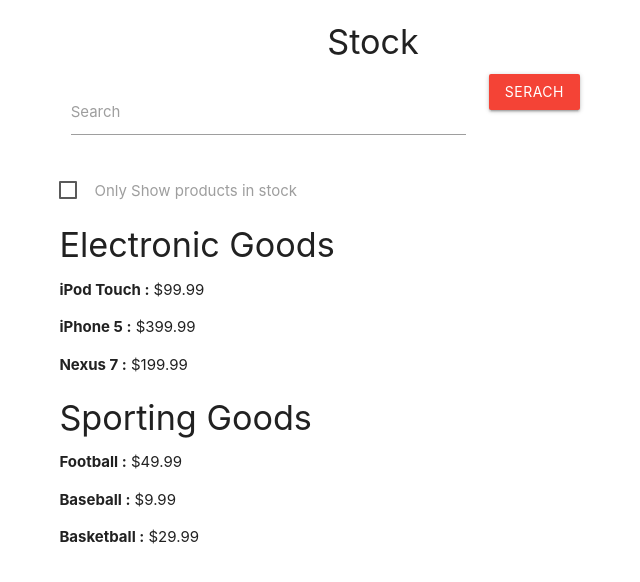
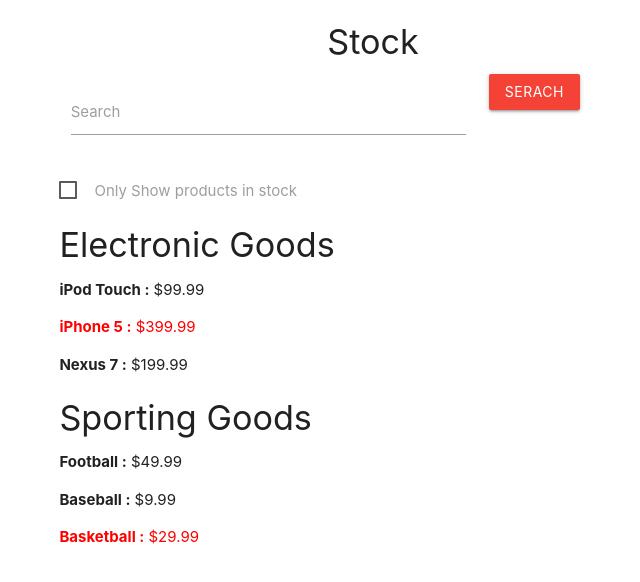
Before and after one commit to ngarg00/Thinking-in-React, a React (Create React App) app: page / in a window 1280 px wide. Shown: the top 582 px of the page, without its empty margins (267-907 px from the left). Built offline with nearby package versions, Linux system fonts and the light colour scheme.

Commit message:
added red color for unstocked items

```diff
--- a/src/ElectronicGoods.js
+++ b/src/ElectronicGoods.js
@@ -1,16 +1,16 @@
 import React from 'react'
 
 const ElectronicGoods = ({goods,showOnlyStocked}) => {
-    const allGoods = showOnlyStocked ? goods.filter(good => {
+    const sortedGoods = showOnlyStocked ? goods.filter(good => {
         return good.stocked === true
     }) : goods;
     return (
         <div className="container">
             <h4>Electronic Goods</h4>
-            { allGoods.map(good => {
+            { sortedGoods.map(good => {
                 let id = Math.random();
                 return good.category === "Electronics" ? (
-                    <p key={id}><b>{good.name} :</b> {good.price}</p>
+                    <p key={id} className={good.stocked + "stocked"}><b>{good.name} :</b> {good.price}</p>
                 ) : (
                     null
                 )
--- a/src/SportingGoods.js
+++ b/src/SportingGoods.js
@@ -10,7 +10,7 @@ const SportingGoods = ({goods,showOnlyStocked}) => {
             { allGoods.map(good => {
                 let id = Math.random();
                 return good.category === "Sporting Goods" ? (
-                    <p key={id}><b>{good.name} :</b> {good.price}</p>
+                    <p key={id} className={good.stocked + "stocked"}><b>{good.name} :</b> {good.price}</p>
                 ) : (
                     null
                 )
--- a/src/index.css
+++ b/src/index.css
@@ -6,7 +6,9 @@ body {
   -webkit-font-smoothing: antialiased;
   -moz-osx-font-smoothing: grayscale;
 }
-
+.falsestocked{
+  color: red
+}
 code {
   font-family: source-code-pro, Menlo, Monaco, Consolas, 'Courier New',
     monospace;
```
